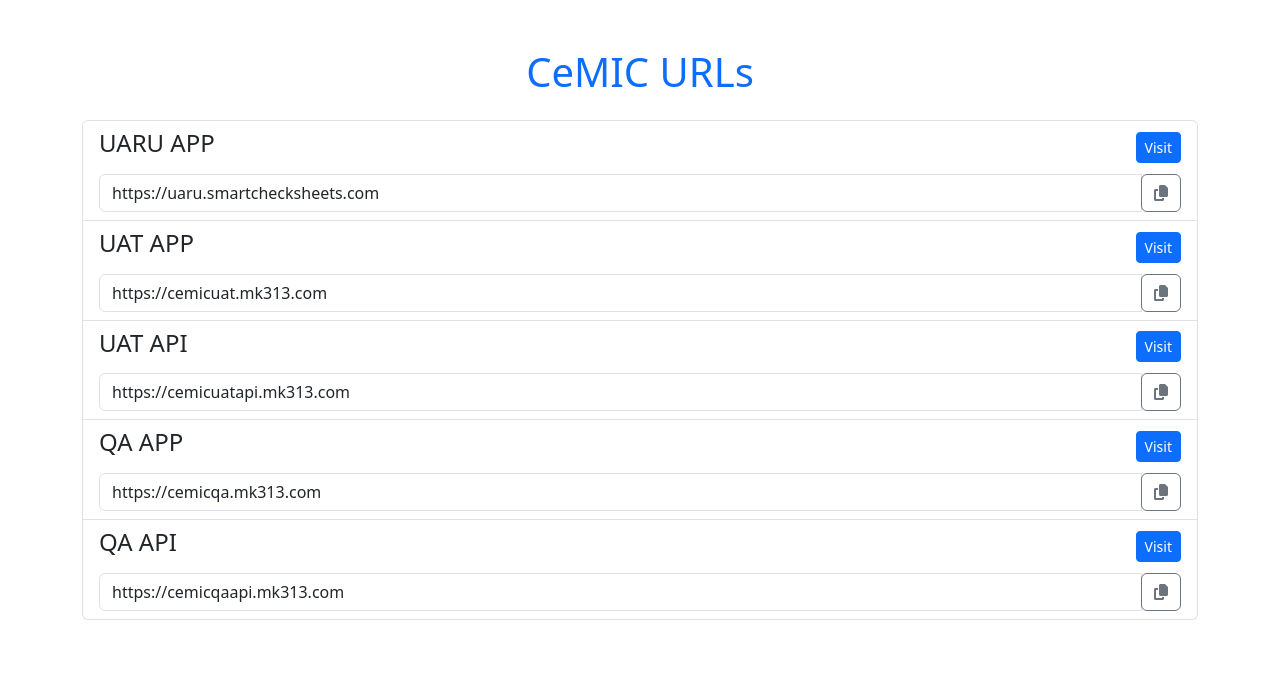
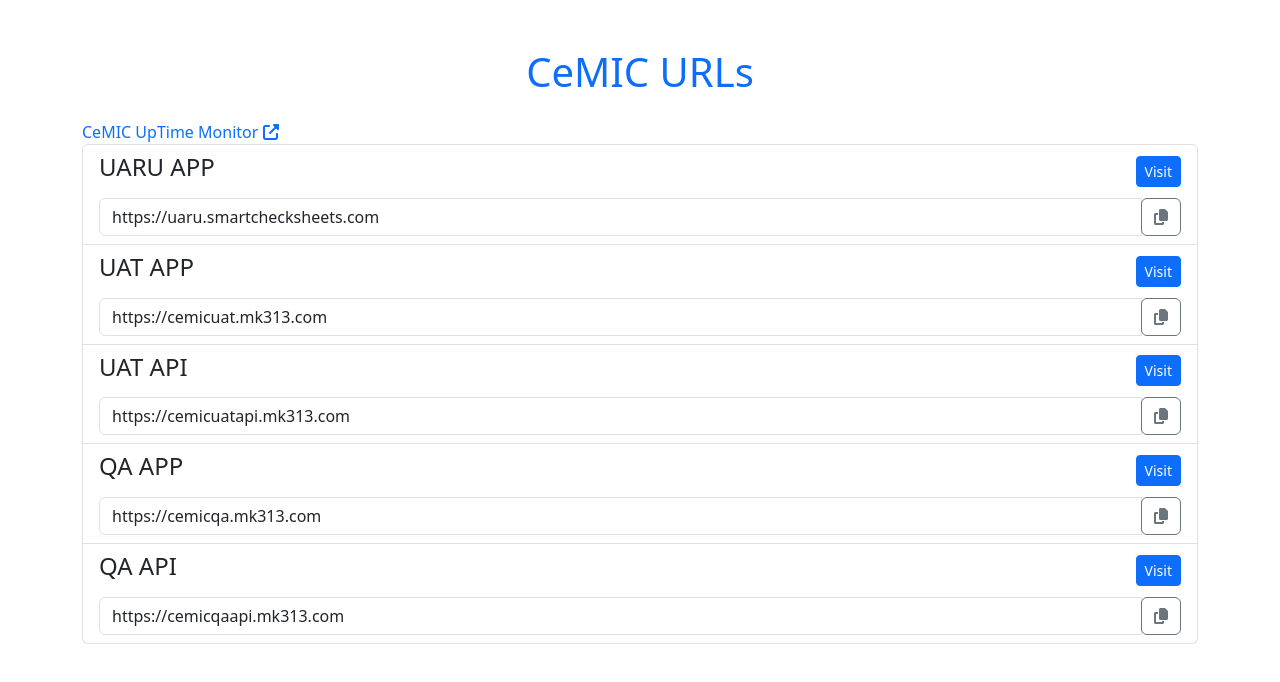
Before and after one commit to alijamal14/mk313, a React (Create React App) app in the folder cemic/: page / in a window 1280 px wide. Shown: the top 682 px of the page. Built offline with nearby package versions, Linux system fonts and the light colour scheme.

Commit message:
Added CeMIC uptime Monitor

```diff
--- a/cemic/src/App.js
+++ b/cemic/src/App.js
@@ -3,7 +3,7 @@ import 'bootstrap/dist/css/bootstrap.min.css';
 import './App.css';
 
 import { FontAwesomeIcon } from '@fortawesome/react-fontawesome';
-import { faCopy, faCheckSquare } from '@fortawesome/free-solid-svg-icons';
+import { faCopy, faExternalLinkAlt } from '@fortawesome/free-solid-svg-icons';
 
 
 
@@ -32,6 +32,9 @@ function App() {
             <a href="http://cemic.mk313.com/" className="text-decoration-none">
                 <h1 className="text-center mb-4 text-primary">CeMIC URLs</h1>
             </a>
+            <a href="https://stats.uptimerobot.com/697oyuV1v3" className="text-decoration-none mt-2" target="_blank" rel="noopener noreferrer">
+                <span className="text-primary">CeMIC UpTime Monitor</span> <FontAwesomeIcon icon={faExternalLinkAlt} />
+            </a>
             <ul className="list-group">
                 {urls.map(item => (
                     <li key={item.url} className="list-group-item">
```
